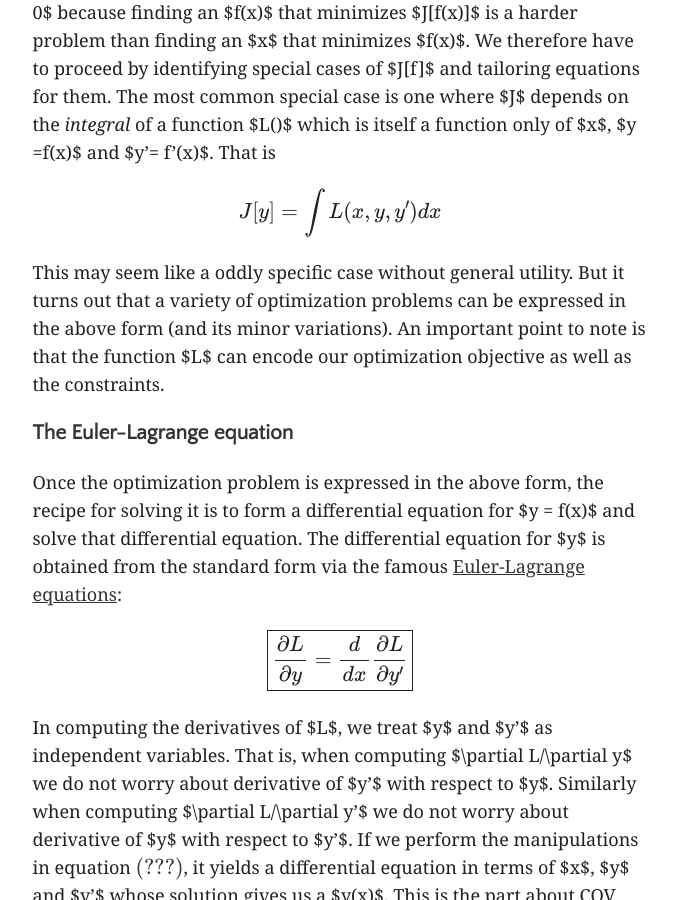
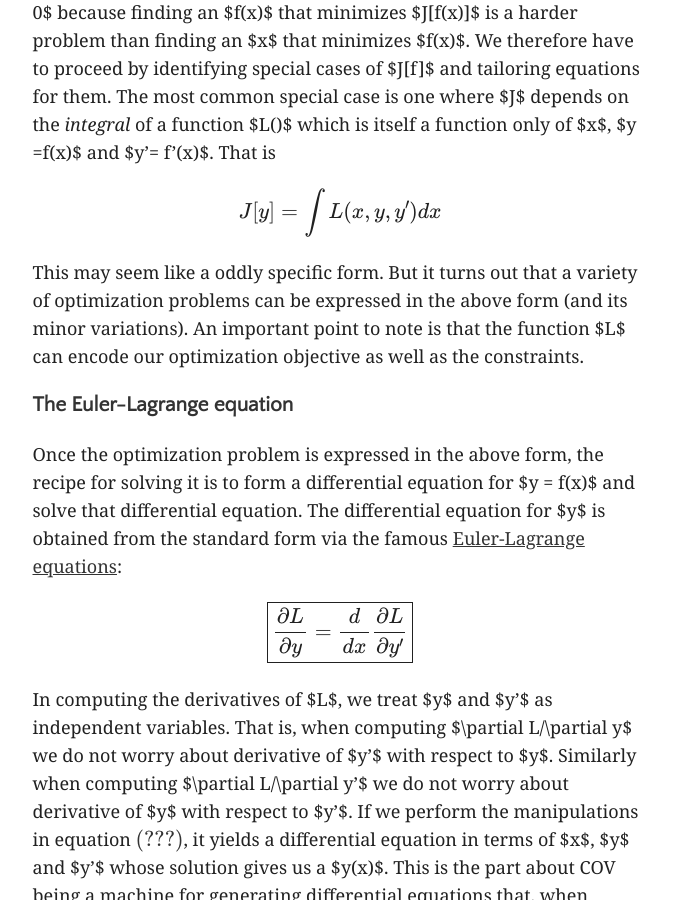
Before and after one commit to rohan-kekatpure/rohan-kekatpure.github.io, a Jekyll site: the page built from _posts/2020-08-11-calculus-of-variations.md, in a window 1280 px wide and 900 px high, scrolled down 4579 px. Shown: the whole window, without its empty margins (300-976 px from the left). Built offline with Jekyll 4.4.1, drawn with Linux system fonts in a browser that asks for light colours; formulas are drawn with MathJax 3.

Commit message:
Introduction to  COV

```diff
--- a/_posts/2020-08-11-calculus-of-variations.md
+++ b/_posts/2020-08-11-calculus-of-variations.md
@@ -130,7 +130,7 @@ J[y] = \int L(x, y, y')dx
 \end{equation*}
 $$
 
-This may seem like a oddly specific case without general utility. But it turns out that a variety of optimization
+This may seem like a oddly specific form. But it turns out that a variety of optimization
 problems can be expressed in the above form (and its minor variations). An important point to note is that the function
 $L$ can encode our optimization objective as well as the constraints.
 
```
